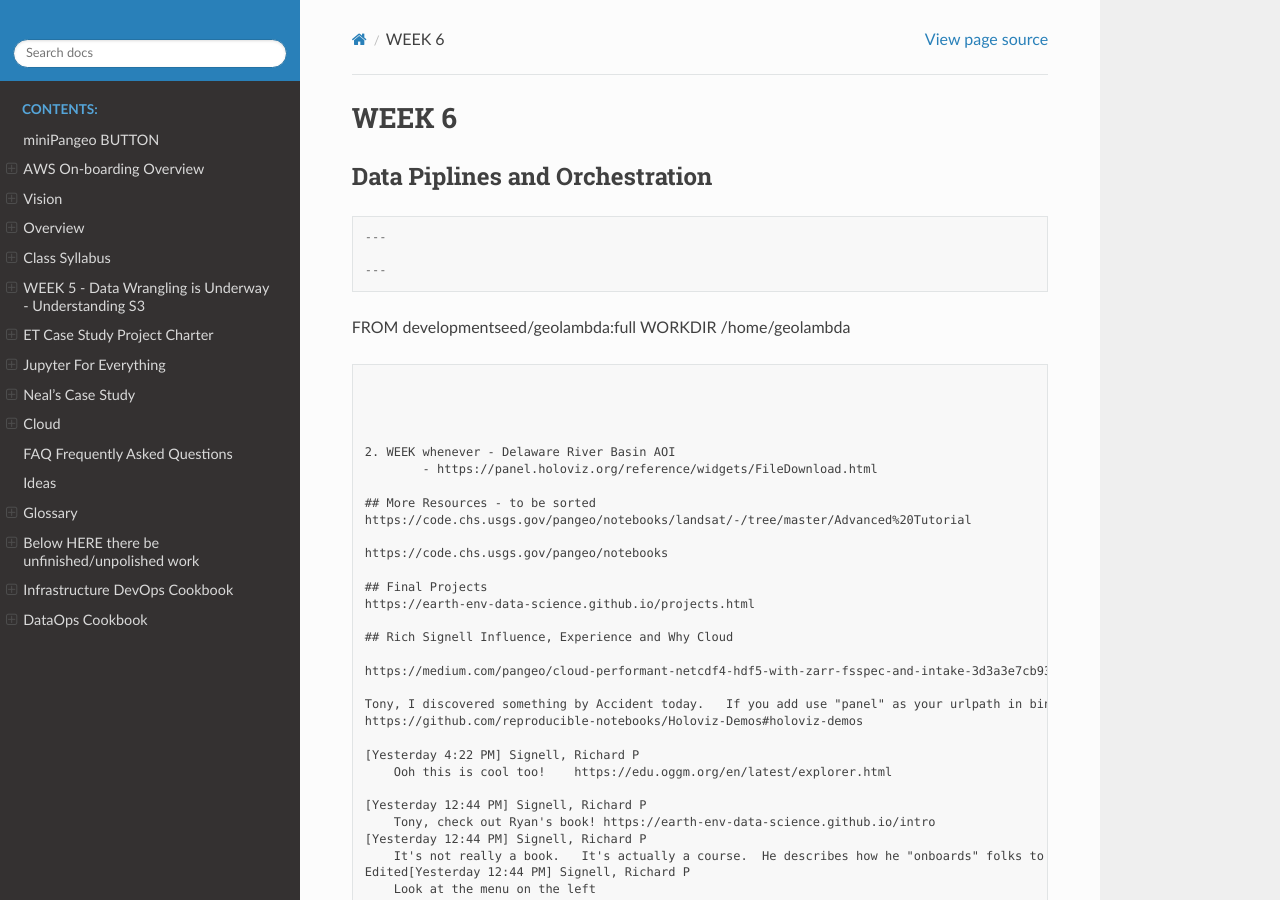
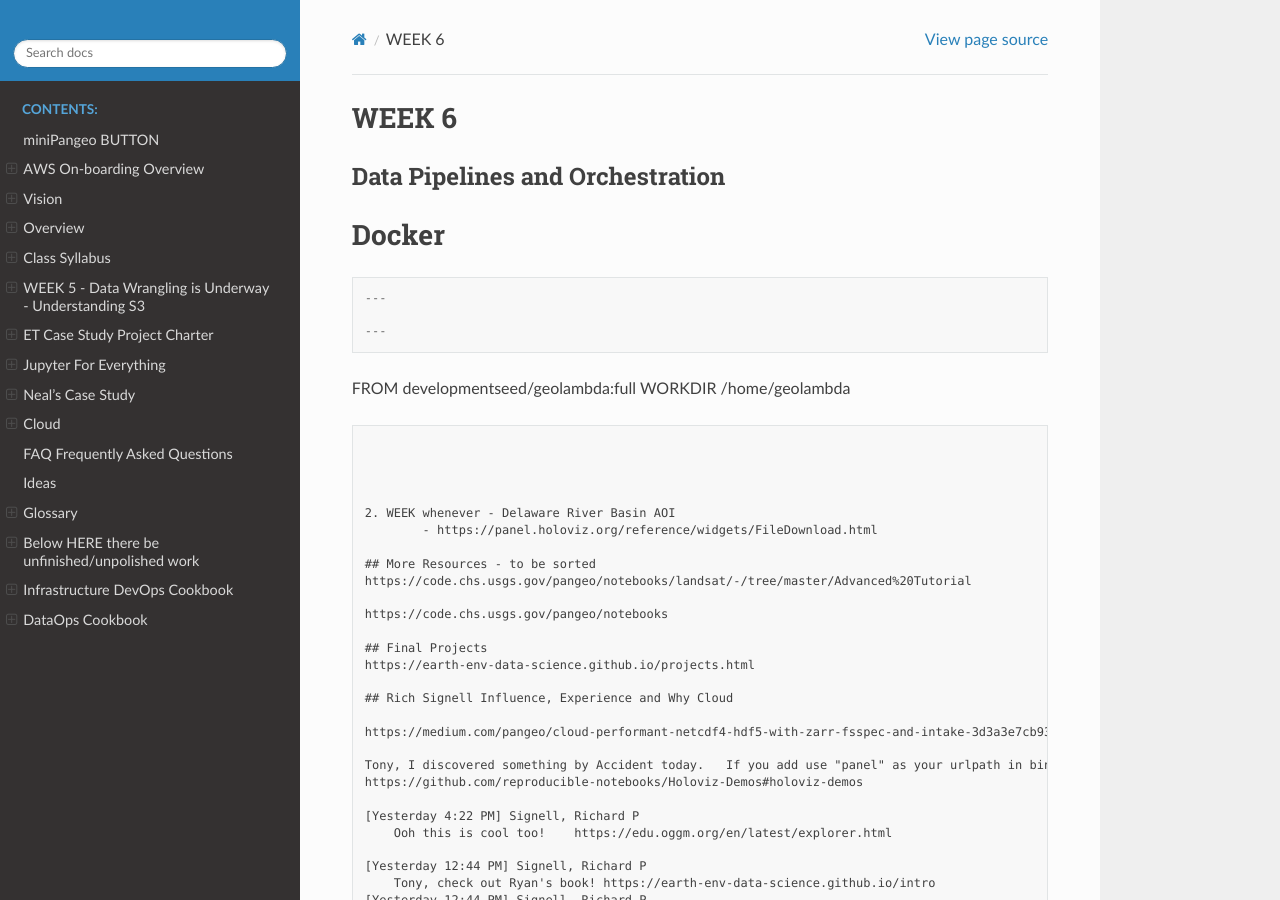
Before and after one commit to tonybutzer/harmony, a Sphinx documentation site: the page built from documentation/source/06week.md, in a window 1280 px wide and 900 px high. Built offline with Sphinx 7.4.7 and the Read the Docs theme 2.0.0, drawn with Linux system fonts in a browser that asks for light colours; pages that are not in the unit, such as notebooks, are missing from menus.

Commit message:
automatic git update from Makefile

````diff
--- a/documentation/source/06week.md
+++ b/documentation/source/06week.md
@@ -1,7 +1,10 @@
 
 ## WEEK 6
 
-### Data Piplines and Orchestration
+### Data Pipelines and Orchestration
+
+
+## Docker
 
 
 ```
````
